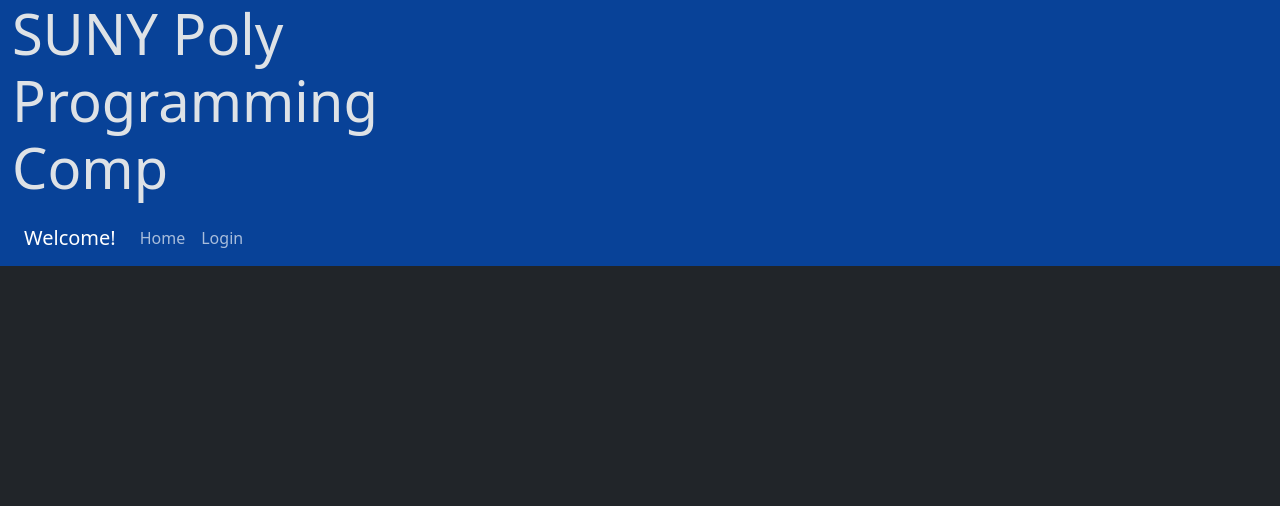
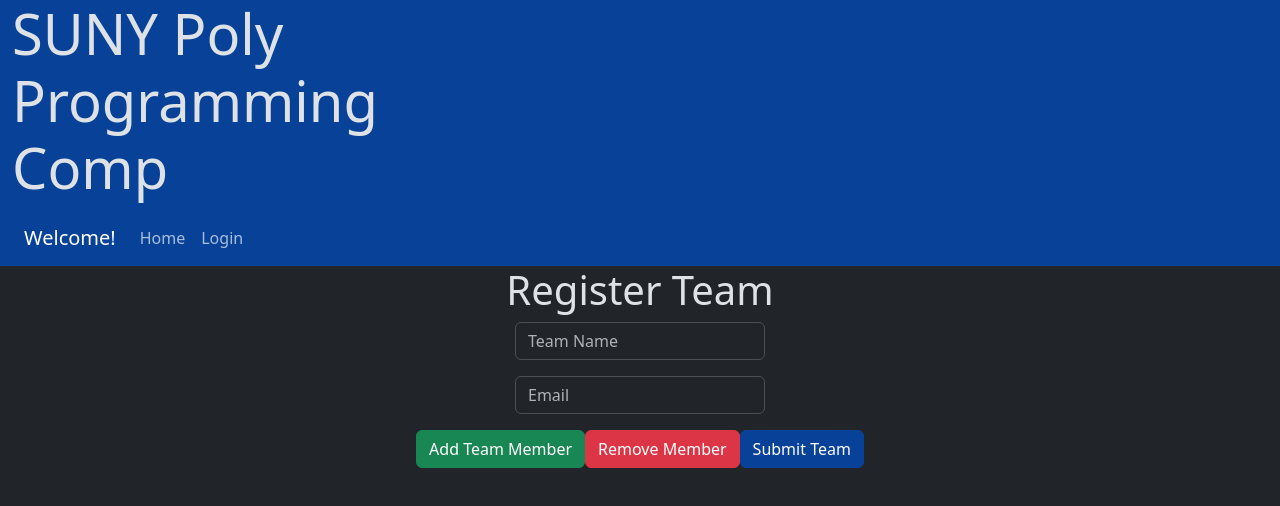
Before and after one commit to borysyy/ProgrammingComp, a React app in the folder frontend/: page /RegisterTeam in a window 1280 px wide. Shown: the top 506 px of the page. Built offline with nearby package versions, Linux system fonts and the light colour scheme.

Commit message:
Dynamic register team form complete

```diff
--- a/frontend/src/App.js
+++ b/frontend/src/App.js
@@ -3,7 +3,9 @@
 import Header from './components/ui/Header'
 import Home from './components/pages/Home'
 import Login from './components/pages/Login'
+import Logout from './components/pages/Logout'
 import CreateAccount from './components/pages/CreateAccount'
+import RegisterTeam from  './components/pages/RegisterTeam'
 import { CookiesProvider, useCookies } from "react-cookie"
 
 const App = () => {
@@ -11,6 +13,10 @@
 
   const onLogin = (email) =>{
       setCookie('user', email, {path : "/"});
+  }
+
+  const onLogout = () => {
+  	removeCookie('user', {path : "/"});
   }
 
   return (
@@ -22,7 +28,9 @@
           <Route path="/" element={<Home user={cookie.user ? cookie.user : "Guest"}/>} />
           <Route path="/Login" element={<Login onLogin={onLogin}/>} />
 		  <Route path="/CreateAccount" element={<CreateAccount />} />
-		{/* <Route path="/education" element={<Education />} />
+          <Route path="/Logout" element={<Logout onLogout={onLogout}/>} />
+		  <Route path="/RegisterTeam" element={<RegisterTeam />} />
+	{/* <Route path="/education" element={<Education />} />
           <Route path="/experience" element={<Experience />} />
           <Route path="/contact" element={<Contact />} /> */}
         </Routes>
--- /dev/null
+++ b/frontend/src/components/pages/Logout.js
@@ -0,0 +1,27 @@
+import React, { useEffect, useState } from 'react';
+import { useNavigate } from 'react-router-dom';
+
+const Logout = ({ onLogout }) => {
+    const nav = useNavigate();
+    const navToHome = () => {
+        nav("/");
+    }
+	const yesNavToHome = () => {
+		onLogout();
+		nav("/");
+	}
+
+return (
+    <div className="container text-center">
+        <h1> Confirm Logout? </h1>
+		<div className="mb-3">
+		 <input style={{width:"150px"}} className="btn btn-success" type="button" value="Yes" onClick={yesNavToHome}/>
+		</div >
+		<div className="mb-3">
+		 <input style={{width:"150px"}} className="btn btn-danger" type="button" value="No" onClick={navToHome}/>
+		</div >
+	</div >
+);
+}
+
+export default Logout;
--- /dev/null
+++ b/frontend/src/components/pages/RegisterTeam.js
@@ -0,0 +1,65 @@
+import React, { useEffect, useState } from 'react';
+import { useNavigate } from 'react-router-dom';
+
+const RegisterTeam = () => {
+
+const [teamMember, setTeamMember] = useState([
+	{ email:""}
+]);
+
+const [teamName, setTeamName] = useState("");
+const handleFormChange = (index, event) => {
+	let data = [...teamMember];
+	data[index][event.target.name] = event.target.value;
+	setTeamMember(data);
+}
+const addFields = () => {
+	let newField = {email : ""};
+	setTeamMember([...teamMember, newField]);
+}
+
+const removeFields = (index) => {
+	let data = [...teamMember];
+	data.splice(index, 1);
+	setTeamMember(data);
+}
+
+const submit = (e) => {
+	e.preventDefault();
+	console.log(teamName);
+	console.log(teamMember);
+}
+
+return (
+    <div className="container text-center">
+        <h1> Register Team </h1>
+			<form className="d-flex flex-column justify-contents-center align-items-center">
+				<input className="form-control mb-3"
+				name="teamName"
+				type="text"
+				placeholder="Team Name"
+				onChange={e => setTeamName(e.target.value)}
+				style={{width:"250px"}}/>
+
+
+				{teamMember.map((input, index) => {
+				return(
+					<div key={index}>
+						<input className="form-control mb-3"
+						name="email"
+						type="text"
+						placeholder="Email"
+						onChange={event => handleFormChange(index, event)}
+						style={{width:"250px"}}/>
+					</div>
+				)
+			})}
+			</form>
+			<input className="btn btn-success" name="addField" type="button" value="Add Team Member" onClick={addFields}/>
+			<input className="btn btn-danger" name="removeField" type="button" value="Remove Member" onClick={removeFields}/>
+			<input className="btn btn-primary" name="submit" type="submit" value="Submit Team" onClick={submit}/>
+	</div >
+);
+}
+
+export default RegisterTeam;
--- a/frontend/src/components/ui/Navigation.js
+++ b/frontend/src/components/ui/Navigation.js
@@ -17,6 +17,7 @@
             <Nav.Link as={Link} to="/">
               Home
             </Nav.Link>
+			{logInStatus ? <Nav.Link as={Link} to="/RegisterTeam"> Register Team </Nav.Link> : null}
             <Nav.Link as={Link} to={"/" + logInOrOut}>
               { logInOrOut }
             </Nav.Link>
```
Also changed, not shown: 1 other file (tests, documents, lock files or other folders).
